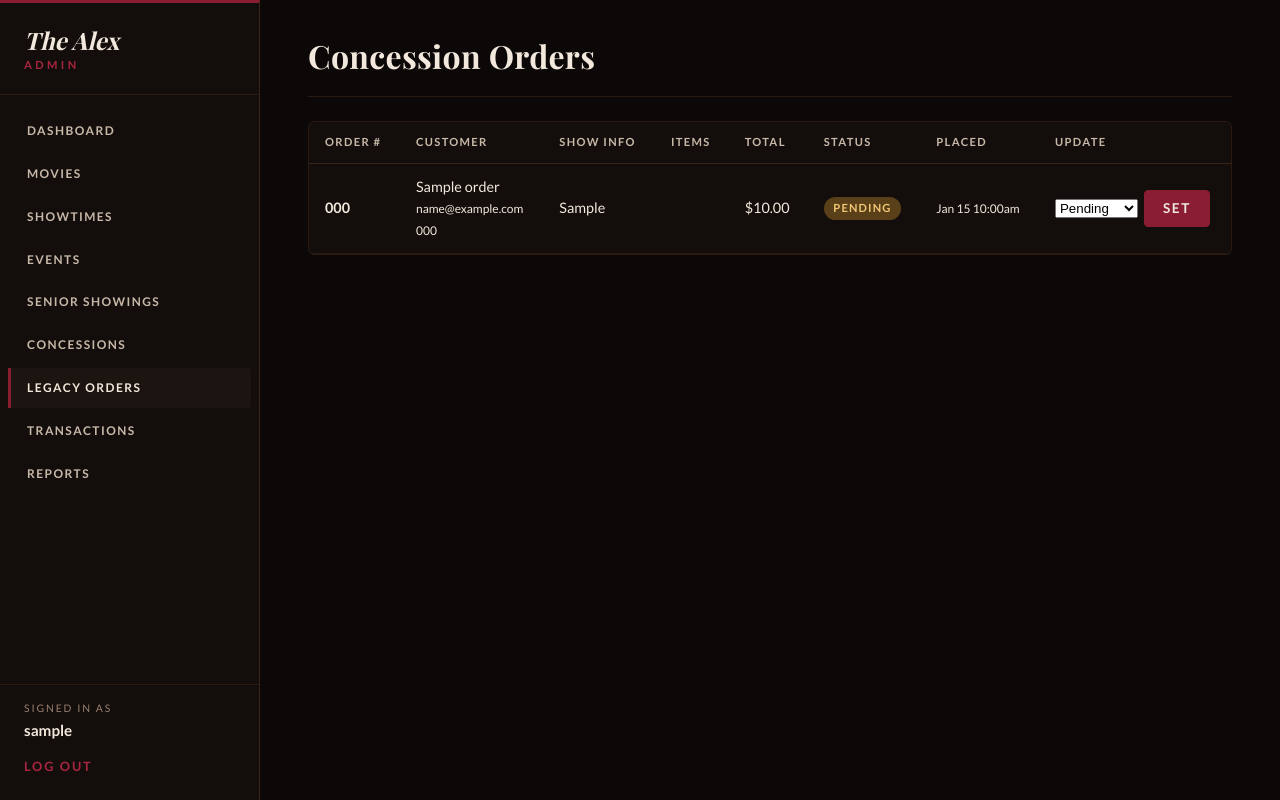
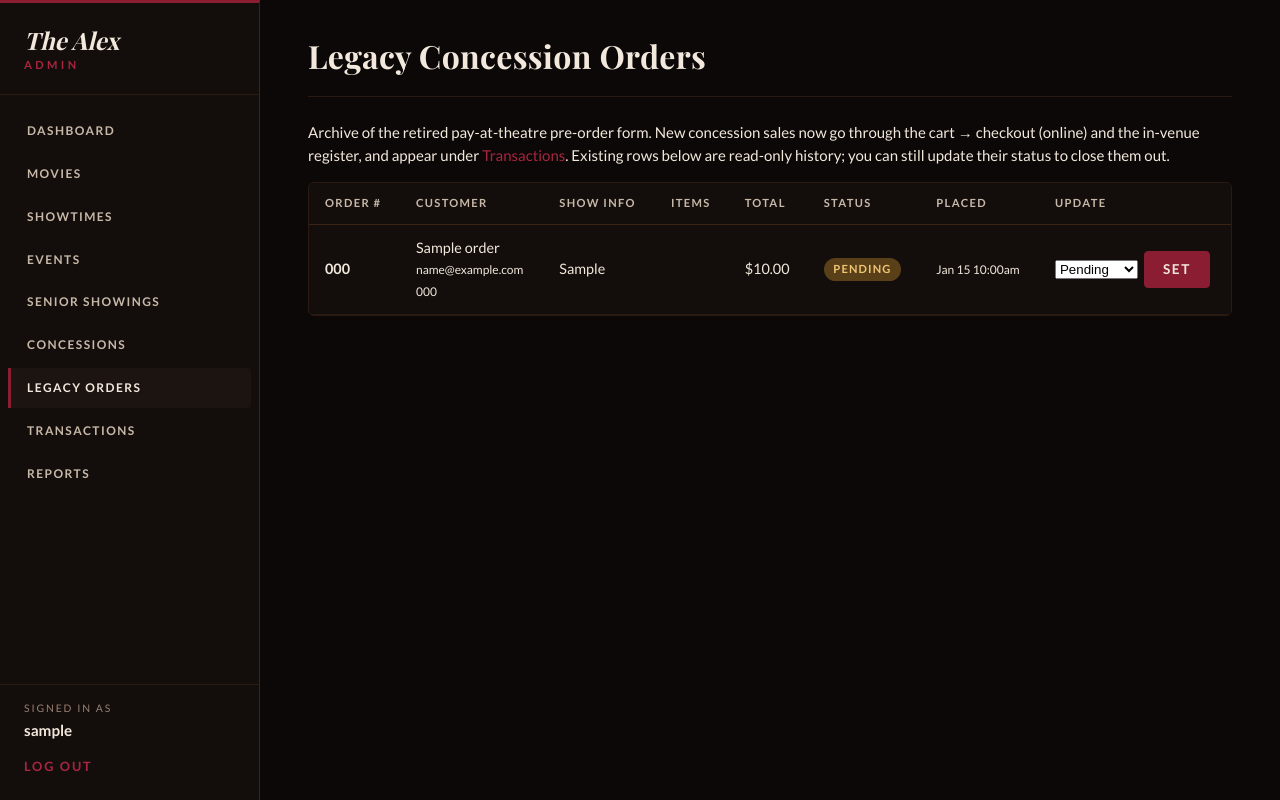
Before and after one commit to AslanBuilt/alex-movie-theater, a PHP site: page /cs/admin/orders.php in a window 1280 px wide. Run offline with PHP 8.4, Linux system fonts and the light colour scheme; the visitor is signed in with stand-in values (Sample User, id 1); tables that the repository leaves empty hold one stand-in row (values such as "Sample post"); some web fonts are replaced.

Commit message:
Consolidate legacy concession-order flow
The pay-at-theatre pre-order path was retired (order.php now 301-redirects
to concessions.php); all concession sales go through cart -> checkout (online)
or the in-venue register, landing in `transactions`.

- Remove the now-dead ConcessionRepo::saveOrder() writer (zero callers).
- Keep getOrders()/updateOrderStatus() as read/maintenance-only so admin can
  still view and close out historical concession_orders rows.
- Relabel the admin page "Legacy Concession Orders" and add intro copy making
  clear it is a read-only archive, pointing new sales to Transactions.

Co-Authored-By: Claude Opus 4.8 (1M context) <noreply@anthropic.com>

```diff
--- a/public/admin/orders.php
+++ b/public/admin/orders.php
@@ -33,11 +33,18 @@ $statusClasses = [
 ?>
 
 <div class="admin-page-header">
-  <h1 class="admin-page-title">Concession Orders</h1>
+  <h1 class="admin-page-title">Legacy Concession Orders</h1>
 </div>
 
+<p class="text-muted" style="margin-bottom:1rem;">
+  Archive of the retired pay-at-theatre pre-order form. New concession sales now
+  go through the cart &rarr; checkout (online) and the in-venue register, and
+  appear under <a href="transactions.php">Transactions</a>. Existing rows below
+  are read-only history; you can still update their status to close them out.
+</p>
+
 <?php if (empty($orders)): ?>
-  <p class="text-muted">No orders yet. Orders placed through the pre-order form will appear here.</p>
+  <p class="text-muted">No legacy orders on record.</p>
 <?php else: ?>
   <div class="admin-table-wrap">
     <table class="admin-table">
--- a/public/includes/ConcessionRepo.php
+++ b/public/includes/ConcessionRepo.php
@@ -121,31 +121,12 @@ class ConcessionRepo
         }
     }
 
-    public function saveOrder(array $data): bool
-    {
-        if ($this->db === null) return false;
-        try {
-            $stmt = $this->db->prepare(
-                "INSERT INTO concession_orders
-                    (order_number, customer_name, customer_email, customer_phone, show_info, items_json, total_amount)
-                 VALUES
-                    (:order_number, :customer_name, :customer_email, :customer_phone, :show_info, :items_json, :total_amount)"
-            );
-            return $stmt->execute([
-                ':order_number'   => $data['order_number']   ?? '',
-                ':customer_name'  => $data['customer_name']  ?? '',
-                ':customer_email' => $data['customer_email'] ?? '',
-                ':customer_phone' => $data['customer_phone'] ?? '',
-                ':show_info'      => $data['show_info']      ?? '',
-                ':items_json'     => $data['items_json']     ?? '[]',
-                ':total_amount'   => (float)($data['total_amount'] ?? 0),
-            ]);
-        } catch (Throwable $e) {
-            error_log('ConcessionRepo::saveOrder: ' . $e->getMessage());
-            return false;
-        }
-    }
-
+    /**
+     * NOTE: the legacy pay-at-theatre pre-order writer (saveOrder) was removed
+     * when that flow was consolidated into cart → checkout → Stripe. The two
+     * methods below remain read/maintenance-only so admin can still view and
+     * close out historical `concession_orders` rows.
+     */
     public function getOrders(int $limit = 50): array
     {
         if ($this->db === null) return [];
```
